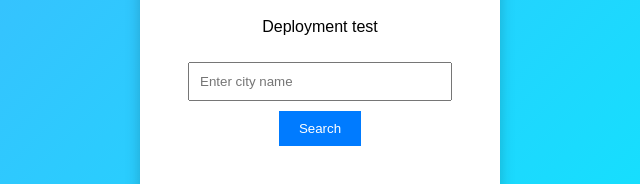
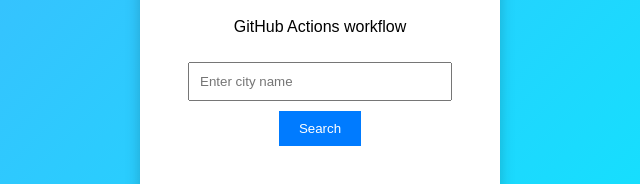
Before and after one commit to Gowtham-i7/weather_app, a plain HTML site: page index.html in a window 1280 px wide. Shown: the part 364-548 px from the top of the page, 320-960 px from the left. Drawn offline with Linux system fonts and the light colour scheme.

```diff
--- a/index.html
+++ b/index.html
@@ -10,7 +10,7 @@
 <div class="container">
 
 <h1>Weather App 🌤</h1>
-<p>Deployment test</p>
+<p>GitHub Actions workflow</p>
 
 <input type="text" id="city" placeholder="Enter city name">
 
```
